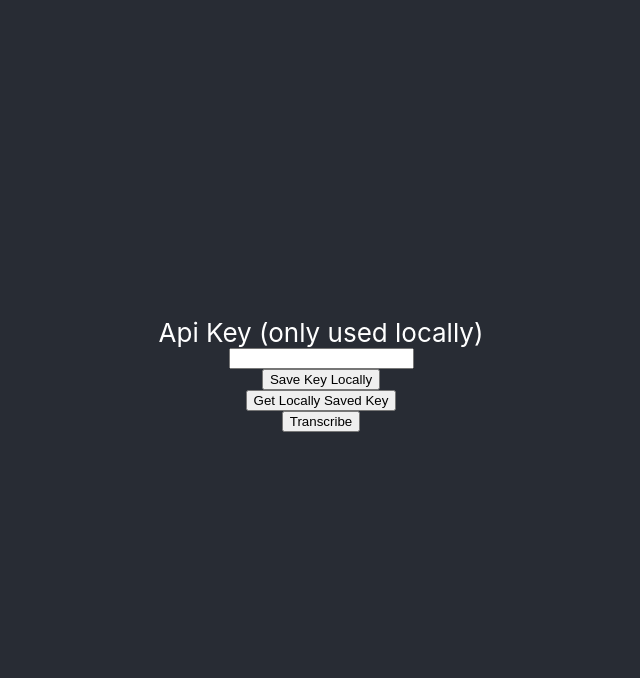
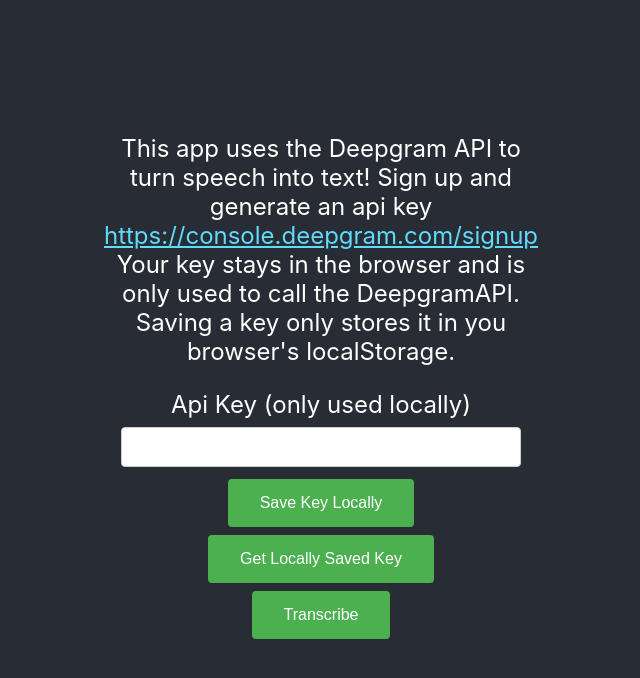
Before and after one commit to JesseRWeigel/voice-to-text-notes, a React (Create React App) app: page / in a window 1280 px wide. Shown: the top 678 px of the page, without its empty margins (319-959 px from the left). Built offline with nearby package versions, Linux system fonts and the light colour scheme.

Commit message:
feat: add a bit of styling

```diff
--- a/src/App.css
+++ b/src/App.css
@@ -6,10 +6,45 @@
   flex-direction: column;
   align-items: center;
   justify-content: center;
-  font-size: calc(10px + 2vmin);
+  font-size: calc(8px + 2vmin);
   color: white;
 }
 
 .App-link {
   color: #61dafb;
 }
+
+.container {
+  display: flex;
+  flex-direction: column;
+  align-items: center;
+  justify-content: center;
+  width: 100%;
+  max-width: 400px;
+
+}
+
+.apiInput {
+  width: 100%;
+  height: 40px;
+  border: 1px solid #ccc;
+  border-radius: 4px;
+  box-sizing: border-box;
+  padding: 12px 20px;
+  margin: 8px 0;
+  outline: none;
+}
+
+.button {
+  background-color: #4CAF50;
+  border: none;
+  color: white;
+  padding: 15px 32px;
+  text-align: center;
+  text-decoration: none;
+  display: inline-block;
+  font-size: 16px;
+  margin: 4px 2px;
+  cursor: pointer;
+  border-radius: 4px;
+}
--- a/src/App.tsx
+++ b/src/App.tsx
@@ -62,12 +62,35 @@
 
   return (
     <div className="App">
-      <label htmlFor="apiKey">Api Key (only used locally)</label>
-      <input type="password" value={apiKey} onChange={onChange}></input>
-      <button onClick={saveKeyLocally}>Save Key Locally</button>
-      <button onClick={getLocalKey}>Get Locally Saved Key</button>
-      <button onClick={transcribe}>Transcribe</button>
-      <p>{text}</p>
+      <div className="container">
+        <p>
+          This app uses the Deepgram API to turn speech into text! Sign up and
+          generate an api key{' '}
+          <a className="App-link" href="https://console.deepgram.com/signup">
+            https://console.deepgram.com/signup
+          </a>{' '}
+          Your key stays in the browser and is only used to call the
+          DeepgramAPI. Saving a key only stores it in you browser's
+          localStorage.{' '}
+        </p>
+        <label htmlFor="apiKey">Api Key (only used locally)</label>
+        <input
+          className="apiInput"
+          type="password"
+          value={apiKey}
+          onChange={onChange}
+        ></input>
+        <button className="button" onClick={saveKeyLocally}>
+          Save Key Locally
+        </button>
+        <button className="button" onClick={getLocalKey}>
+          Get Locally Saved Key
+        </button>
+        <button className="button" onClick={transcribe}>
+          Transcribe
+        </button>
+        <p>{text}</p>
+      </div>
     </div>
   )
 }
```
